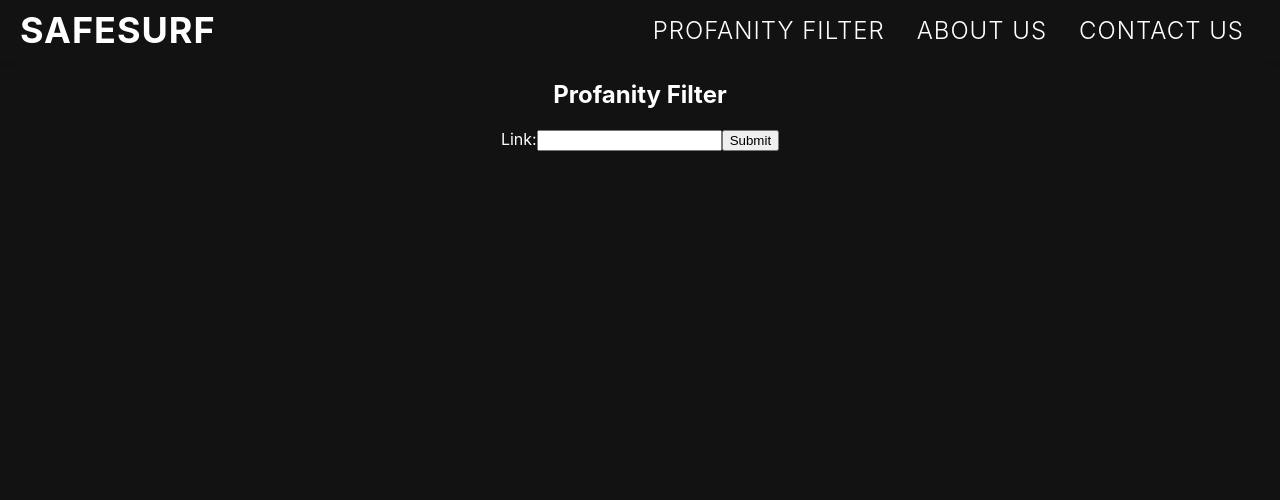
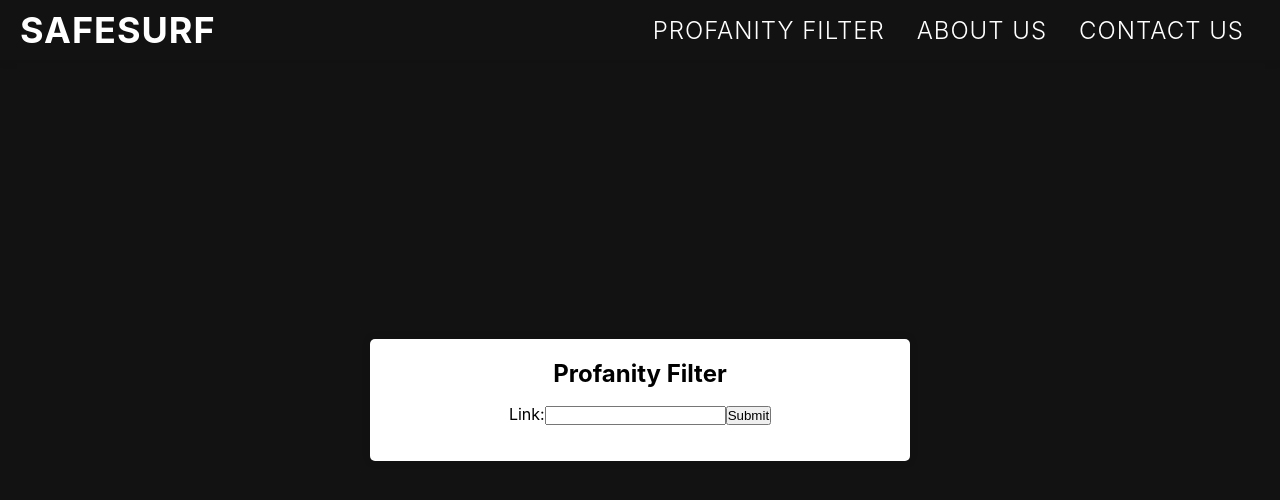
Before and after one commit to Jarvuslin/safe-surf, a React (Create React App) app in the folder my-app/: page /profanity in a window 1280 px wide. Shown: the top 500 px of the page. Built offline with nearby package versions, Linux system fonts and the light colour scheme.

Commit message:
centering and white boxing

```diff
--- a/my-app/src/index.css
+++ b/my-app/src/index.css
@@ -1,3 +1,8 @@
+* {
+    margin: 0;
+    padding: 0;
+}
+
 code {
     font-family: source-code-pro, Menlo, Monaco, Consolas, 'Courier New',
     monospace;
@@ -11,12 +16,10 @@ body {
     -webkit-font-smoothing: antialiased;
     -moz-osx-font-smoothing: grayscale;
     background-color: #121212;
-    color: white;
+    color: black;
 }
 
-
 .navbar {
-    /*style a nice navbar */
     height: 60px;
     display: flex;
     justify-content: space-between;
@@ -36,6 +39,39 @@ div .content {
     justify-content: center;
     align-items: center;
     flex-direction: column;
+    position: absolute;
+    top: 50%;
+    left: 50%;
+    transform: translate(-50%, -50%);
+    width: 100%;
+    max-width: 500px;
+    padding: 20px;
+    background-color: #fff;
+    border-radius: 5px;
+    box-shadow: 0 0 10px rgba(0, 0, 0, 0.1);
+}
+
+div .profanity-report {
+    display: flex;
+    justify-content: center;
+    align-items: center;
+    flex-direction: column;
+}
+
+div .profanity-report ul li {
+    padding: 1rem;
+    display: flex;
+    justify-content: center;
+    align-items: center;
+    flex-direction: column;
+}
+
+div .profanity-buttons {
+    padding: 1rem;
+    display: flex;
+    justify-content: center;
+    align-items: center;
+    flex-direction: row;
 }
 
 div .submit-form {
@@ -43,6 +79,10 @@ div .submit-form {
     justify-content: center;
     align-items: center;
     flex-direction: column;
+}
+
+div .submit-form form {
+    padding: 1rem;
 }
 
 div .li a {
```
